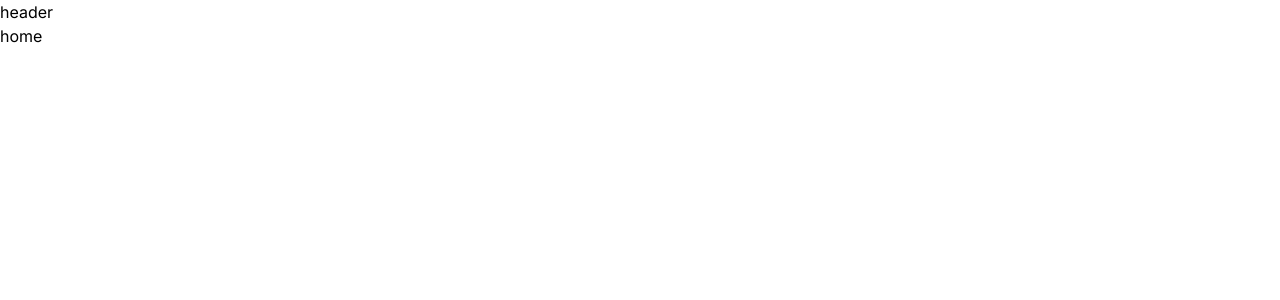
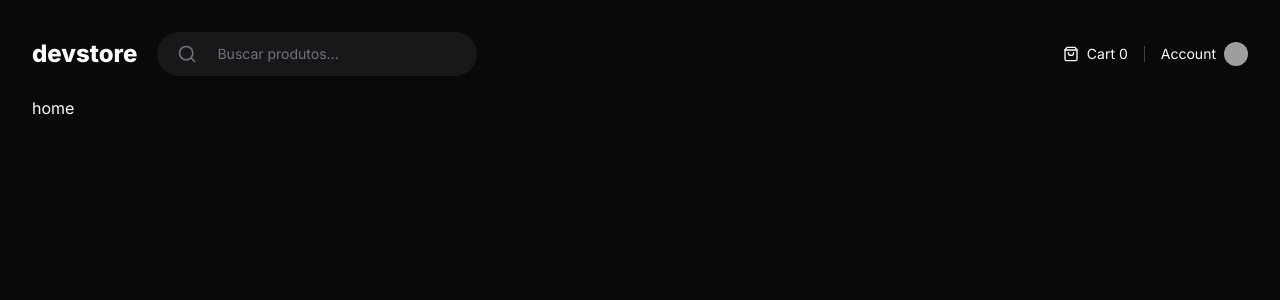
Before and after one commit to AndersonAslap/project-shop, a Next.js app: page / in a window 1280 px wide. Shown: the top 300 px of the page. Built offline with nearby package versions, Linux system fonts and the light colour scheme; grey boxes are pictures that could not be loaded.

Commit message:
feat: create header

```diff
--- a/next.config.js
+++ b/next.config.js
@@ -1,4 +1,10 @@
 /** @type {import('next').NextConfig} */
-const nextConfig = {}
+const nextConfig = {
+    images: {
+        domains: [
+            'github.com'
+        ]
+    }
+}
 
 module.exports = nextConfig
--- a/src/app/(store)/layout.tsx
+++ b/src/app/(store)/layout.tsx
@@ -3,7 +3,7 @@
 
 export default function StoreLayout({children}: {children: ReactNode}){
     return (
-        <div>
+        <div className="mx-auto grid min-h-screen w-full max-2-[1600px] grid-rows-app gap-5 p-8">
             <Header />
             {children}
         </div>
--- a/src/app/layout.tsx
+++ b/src/app/layout.tsx
@@ -18,7 +18,7 @@
 }) {
   return (
     <html lang="pt" className={inter.variable}>
-      <body>{children}</body>
+      <body className='bg-zinc-950 text-zinc-50 antialiased'>{children}</body>
     </html>
   )
 }
--- a/src/components/header.tsx
+++ b/src/components/header.tsx
@@ -1,7 +1,43 @@
+import { Search, ShoppingBag } from "lucide-react";
+import Image from "next/image";
+import Link from "next/link";
+
 export function Header() {
     return (
-        <header>
-            header
+        <header className="flex items-center justify-between">
+            <div className="flex items-center gap-5">
+                <Link href='/' className="text-2xl font-extrabold text-white">
+                    devstore
+                </Link>
+
+                <form className="flex w-[320px] items-center gap-5 rounded-full bg-zinc-900 px-5 py-3 ring-zinc-700">
+                    <Search className="w-5 h-5 text-zinc-500"/>
+                    <input
+                        placeholder="Buscar produtos..."
+                        className="flex-1 bg-transparent text-sm outline-none placeholder:text-zinc-500"
+                    />
+                </form>
+            </div>
+
+            <div className="flex items-center gap-4">
+                <div className="flex items-center gap-2">
+                    <ShoppingBag className="h-4 w-4"/>
+                    <span className="text-sm">Cart {0}</span>
+                </div>
+
+                <div className="w-px h-4 bg-zinc-700" />
+
+                <Link href="/" className="flex items-center gap-2 hover:underline">
+                    <span className="text-sm">Account</span>
+                    <Image
+                        src="https://github.com/AndersonAslap.png"
+                        alt=""
+                        className="h-6 w-6 rounded-full"
+                        width={24}
+                        height={24}
+                    />
+                </Link>
+            </div>
         </header>
     )
 }
--- a/tailwind.config.ts
+++ b/tailwind.config.ts
@@ -9,6 +9,9 @@
   theme: {
     fontFamily: {
       sans: 'var(--font-inter)'
+    },
+    gridTemplateRows: {
+      app: 'min-content max-content'
     }
   },
   plugins: [],
```
Also changed, not shown: package.json (+5 -4 lines), 1 other file (tests, documents, lock files or other folders).
